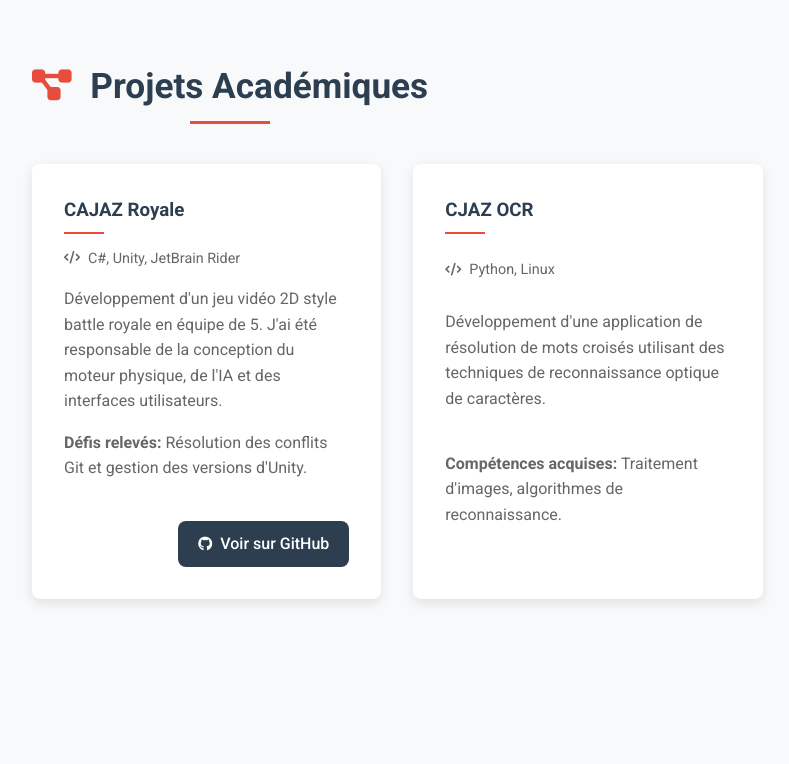
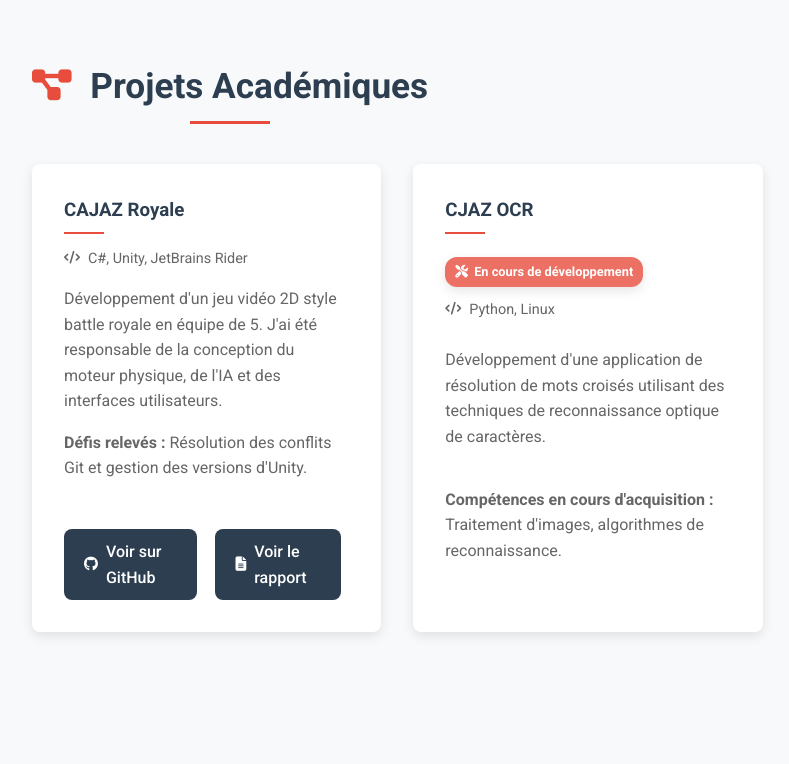
Before and after one commit to abdoul-haki/Portfolio-Hakim, a plain HTML site: page index.html in a window 1280 px wide. Shown: the part 1936-2700 px from the top of the page, without its empty margins (52-841 px from the left). Drawn offline with Linux system fonts and the light colour scheme.

Commit message:
Add files via upload
MAJ

```diff
--- a/index.html
+++ b/index.html
@@ -60,7 +60,7 @@
 
                     <p>En dehors des cours, je m'investis dans la vie associative de l'école en tant que membre actif d'<strong>EpiFoot</strong>, un club de football récemment créé qui me permet de pratiquer mon sport préféré tout en développant des compétences en travail d'équipe et en organisation.</p>
 
-                    <p>Polyglotte, je parle couramment <strong>français (natif)</strong>, <strong>anglais (C1)</strong>, <strong>arabe (B2)</strong> et <strong>espagnol (B1)</strong>.</p>
+                    <p>Polyglotte, je parle couramment <strong>français (natif)</strong>, <strong>anglais (B2)</strong>, <strong>arabe (B1)</strong> et <strong>espagnol (B1)</strong>.</p>
                 </div>
 
                 <div class="about-details">
@@ -145,26 +145,33 @@
                 <!-- Projet 1 -->
                 <div class="project-card">
                     <h3>CAJAZ Royale</h3>
-                    <p class="project-tech"><i class="fas fa-code"></i> C#, Unity, JetBrain Rider</p>
+                    <p class="project-tech"><i class="fas fa-code"></i> C#, Unity, JetBrains Rider</p>
                     <p>Développement d'un jeu vidéo 2D style battle royale en équipe de 5. J'ai été responsable de la conception du moteur physique, de l'IA et des interfaces utilisateurs.</p>
-                    <p><strong>Défis relevés:</strong> Résolution des conflits Git et gestion des versions d'Unity.</p>
+                    <p><strong>Défis relevés :</strong> Résolution des conflits Git et gestion des versions d'Unity.</p>
                     <div class="project-links">
                         <a href="https://github.com/CharlesRou/Cajaz-Royal" class="btn" target="_blank">
                             <i class="fab fa-github"></i> Voir sur GitHub
+                        </a>
+                        <a href="https://docs.google.com/document/d/1tFdmf5iEaAoM57JV-_Z43Tb2ewsS-F9Y/edit" class="btn" target="_blank">
+                            <i class="fas fa-file-alt"></i> Voir le rapport
                         </a>
                     </div>
                 </div>
 
                 <!-- Projet 2 -->
                 <div class="project-card">
-                    <h3>CJAZ OCR</h3>
+                    <div class="project-header">
+                        <h3>CJAZ OCR</h3>
+                        <span class="badge"><i class="fas fa-tools"></i> En cours de développement</span>
+                    </div>
                     <p class="project-tech"><i class="fas fa-code"></i> Python, Linux</p>
                     <p>Développement d'une application de résolution de mots croisés utilisant des techniques de reconnaissance optique de caractères.</p>
-                    <p><strong>Compétences acquises:</strong> Traitement d'images, algorithmes de reconnaissance.</p>
+                    <p><strong>Compétences en cours d'acquisition :</strong> Traitement d'images, algorithmes de reconnaissance.</p>
                 </div>
             </div>
         </div>
     </section>
+
 
     <!-- Section Expérience -->
     <section id="experience" class="section">
--- a/styles.css
+++ b/styles.css
@@ -757,3 +757,33 @@ footer {
         grid-template-columns: 1fr;
     }
 }
+
+
+/* En-tête du projet (titre + badge) */
+.project-header {
+    display: flex;
+    align-items: center;
+    justify-content: space-between;
+    flex-wrap: wrap;
+    gap: 10px;
+}
+
+/* Badge "en cours de développement" */
+.badge {
+    background-color: var(--secondary-light);
+    color: white;
+    font-size: 0.8rem;
+    padding: 5px 10px;
+    border-radius: 12px;
+    font-weight: 600;
+    display: inline-flex;
+    align-items: center;
+    gap: 6px;
+    box-shadow: var(--shadow);
+}
+
+/* Boutons des liens projets */
+.project-links .btn {
+    margin-right: 8px;
+    margin-top: 8px;
+}
```
